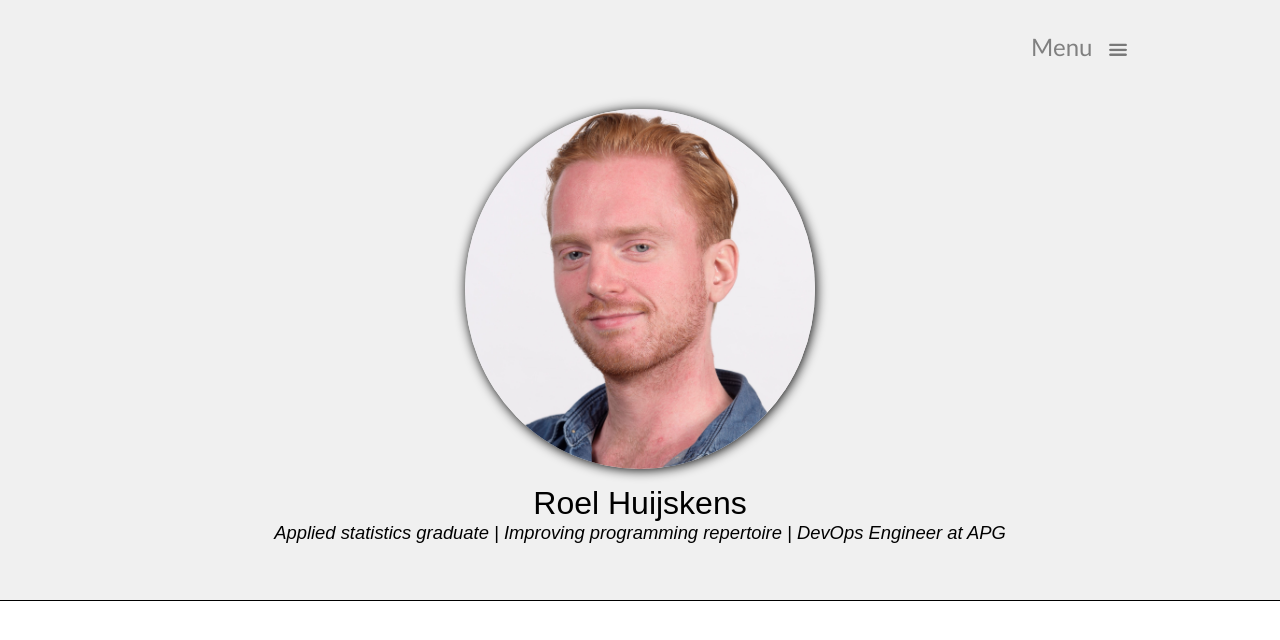
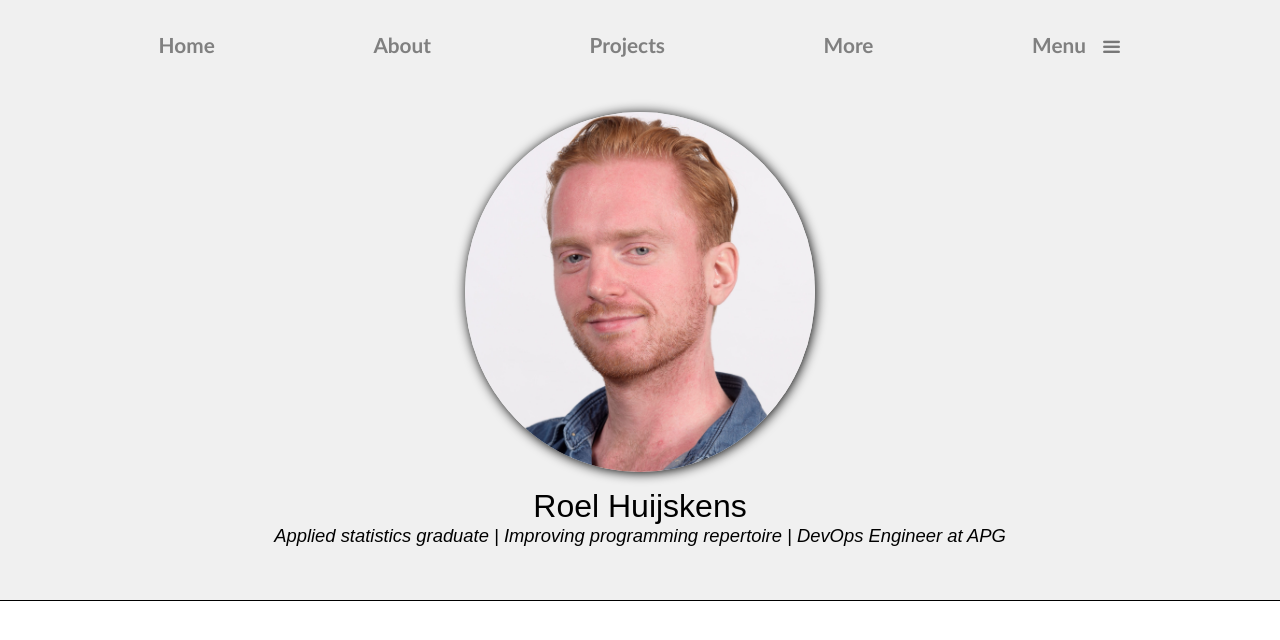
Before and after one commit to RoelHuijskens/PersonalWebsite, a Flask app: page /Home in a window 1280 px wide. Shown: the top 640 px of the page. Run offline with Flask 2, Linux system fonts and the light colour scheme.

Commit message:
Change font size and header animation

```diff
--- a/Static/Flying.css
+++ b/Static/Flying.css
@@ -211,6 +211,7 @@ h1 {
 #subtext{
 	font-style: italic;
 	font-size: 2.3vh;
+
 	z-index: 500;
 }
 
@@ -235,15 +236,19 @@ h1 {
 .menu_button {
     position:relative;
     font-family:Calibri;
+	font-size: 1.3rem;
     visibility:hidden;
     text-decoration:none;
     color:grey;
+	transition-duration: 0.3s;
+	left:10rem;
+    opacity:0;
 }
 
 #menu_bar {
     color: grey;
     font-family: 'Calibri';
-	font-size: 3vh;
+	font-size: 1.3rem;
     text-decoration: none;
 	width:100%;
 	height: 8vh;
@@ -254,24 +259,16 @@ h1 {
 
 }
 
-@-webkit-keyframes Float_in_text {
-    from {
-        left: 10rem;
-        opacity: 0
-    }
 
-    to {
-        left: 0;
-        opacity: 1
-    }
-}
 
 #menu_bar:hover > .menu_button {
-	-webkit-animation-name: Float_in_text;
-	-webkit-animation-duration: 0.5s;
+	left: 0;
+	opacity: 1;
 	visibility: visible;
 }
 
 .menu_button:hover {
     color: black;
+	font-family: 'Calibri';
+	font-size: 1.3rem;
 }
--- a/Templates/index.html
+++ b/Templates/index.html
@@ -11,7 +11,7 @@
 
 	<div class="landscape">
 	<div class="sky" style = "z-index:100">
-
+		<b>
 			<span class="flex-container" id="menu_bar">
 					<a class="menu_button" href="./index">Home</a>
 					<a class="menu_button" href="./About">About</a>
@@ -19,7 +19,7 @@
 				<a class="menu_button" href="./More">More</a>
 					<span><a style = "font-family:'Calibri'">Menu</a><img src="{{url_for('static', filename='icons/Hamburger.png')}}" style="height:1rem;opacity:0.5;padding: 0rem 0rem 0rem 1rem"></span>
 				</span>
-
+		</b>
 		<div id = "imagecontainer">
 		<img src="static/images/Me.jpg" class = "me">
 	</div>
```
Also changed, not shown: Static/My_Stylesheet.css (+6 -13 lines).
